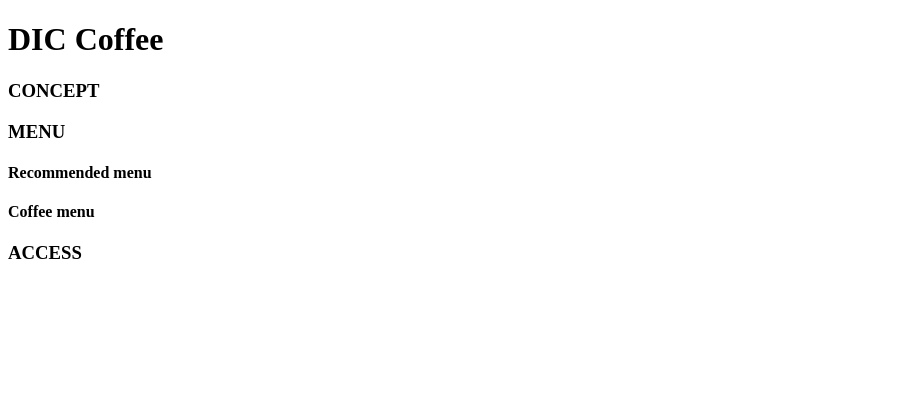
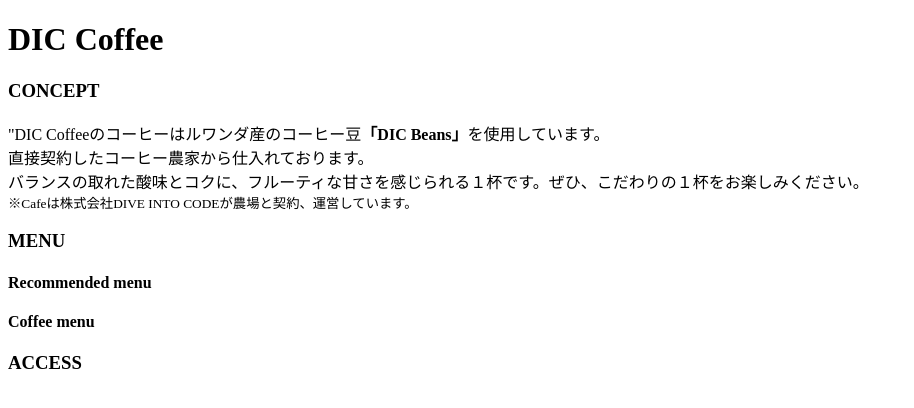
Before and after one commit to dai-gi/dic_cafe, a plain HTML site: page index.html in a window 1280 px wide. Shown: the whole page, without its empty margins (0-914 px from the left). Drawn offline with Linux system fonts and the light colour scheme.

Commit message:
学習した内容を基にコーディング

```diff
--- a/index.html
+++ b/index.html
@@ -18,6 +18,13 @@
   <section>
     <article>
       <h1>CONCEPT</h1>
+      <!-- 文章中の特定の文字や文章に意味を与えるタグで学習した内容をもとにコーディング -->
+      <p>
+        "DIC Coffeeのコーヒーはルワンダ産のコーヒー豆<strong>「DIC Beans」</strong>を使用しています。<br>
+        直接契約したコーヒー農家から仕入れております。<br>
+        バランスの取れた酸味とコクに、フルーティな甘さを感じられる１杯です。ぜひ、こだわりの１杯をお楽しみください。<br>
+        <small>※Cafeは株式会社DIVE INTO CODEが農場と契約、運営しています。</small>
+      </p>
     </article>
     <article>
       <h1>MENU</h1>
```
